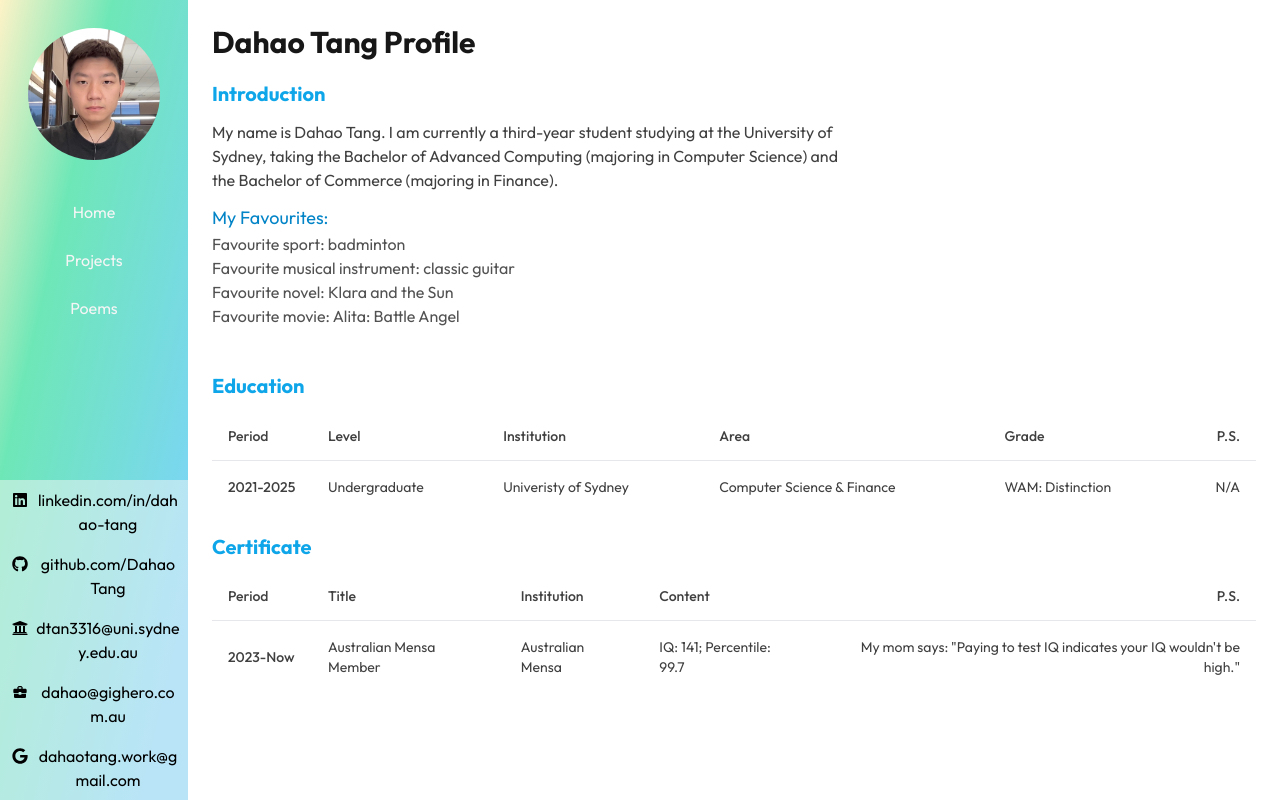
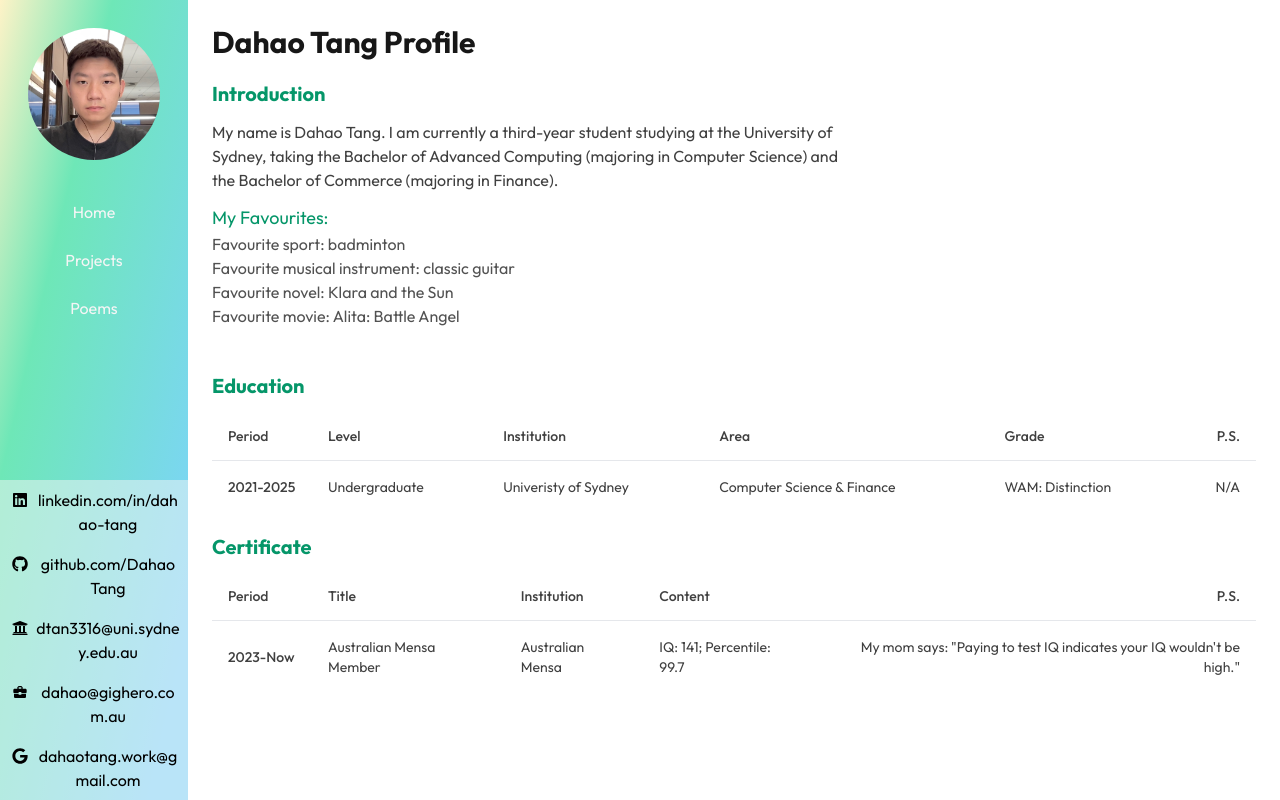
Before and after one commit to DahaoTang/DahaoTang.github.io, a Next.js app: page / in a window 1280 px wide. Built offline with nearby package versions, Linux system fonts and the light colour scheme.

Commit message:
heading color changed

```diff
--- a/app/(site)/components/Heading.tsx
+++ b/app/(site)/components/Heading.tsx
@@ -6,7 +6,7 @@ interface HeadingProps {
 
 const Heading1 = ({ content, ...rest }: HeadingProps) => {
 	return (
-		<div className="pt-5 pb-3 text-xl font-bold text-sky-500">{content}</div>
+		<div className="pt-5 pb-3 text-xl font-bold text-emerald-600">{content}</div>
 	);
 };
 
--- a/app/(site)/page.tsx
+++ b/app/(site)/page.tsx
@@ -30,7 +30,7 @@ export default function Home() {
 					in Finance).
 				</div>
 				<div className="pt-3 text-neutral-600">
-					<div className="text-lg text-sky-600">My Favourites:</div>
+					<div className="text-lg text-emerald-600">My Favourites:</div>
 					<div>Favourite sport: badminton</div>
 					<div>Favourite musical instrument: classic guitar</div>
 					<div
```
